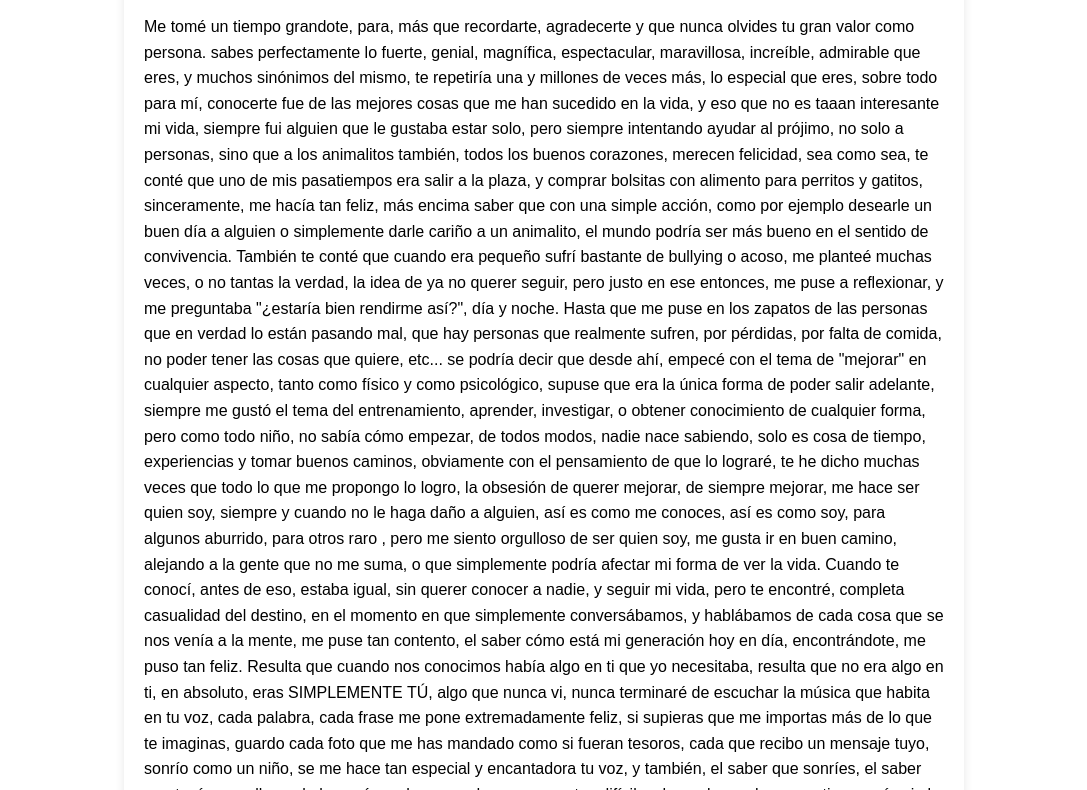
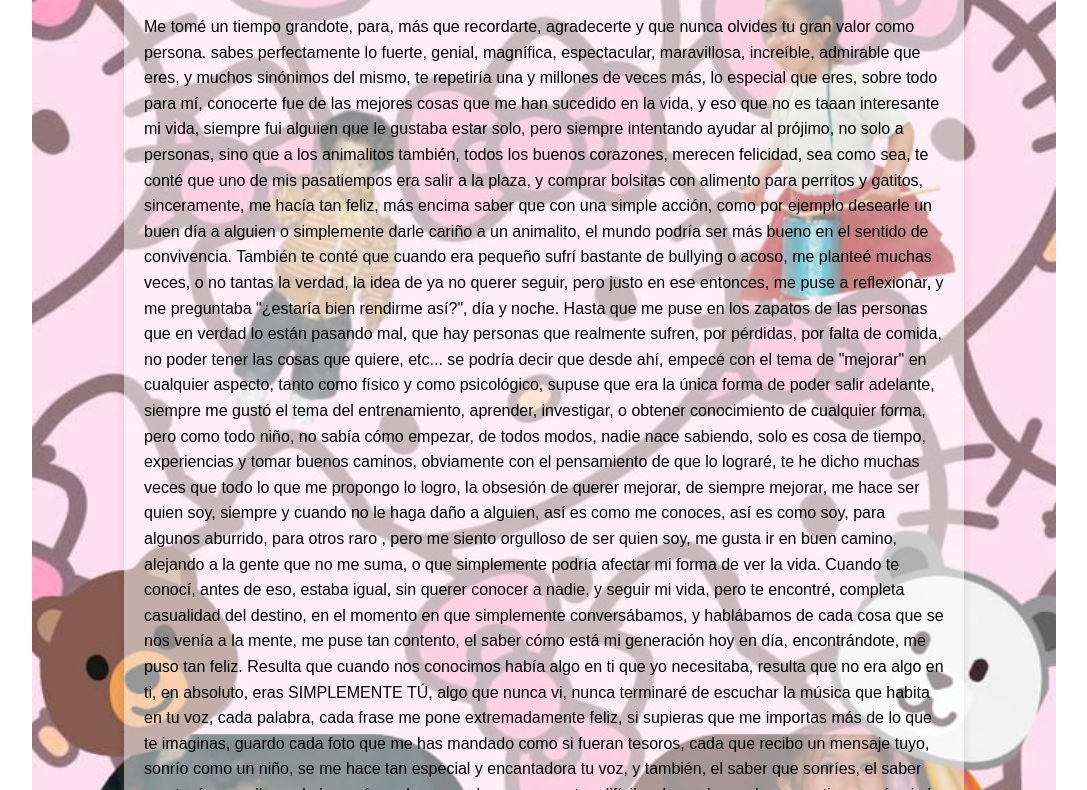
Before and after one commit to Bayritongb17/para-milita-tio, a plain HTML site: page index.html in a window 1280 px wide. Shown: the part 120-910 px from the top of the page, without its empty margins (96-1183 px from the left). Drawn offline with Linux system fonts and the light colour scheme.

Commit message:
Update index.html

```diff
--- a/index.html
+++ b/index.html
@@ -7,7 +7,7 @@
     <style>
         body {
             font-family: Arial, sans-serif;
-            background-image: url('images/milita y yo.jpg'); /* Ruta de la imagen de fondo */
+            background-image: url('milita y yo.jpg'); /* Ruta de la imagen de fondo */
             background-size: 80%; /* Ajusta el tamaño de la imagen al 80% */
             background-repeat: no-repeat; /* Evita que la imagen se repita */
             background-attachment: fixed; /* Mantiene la imagen fija al hacer scroll */
```
